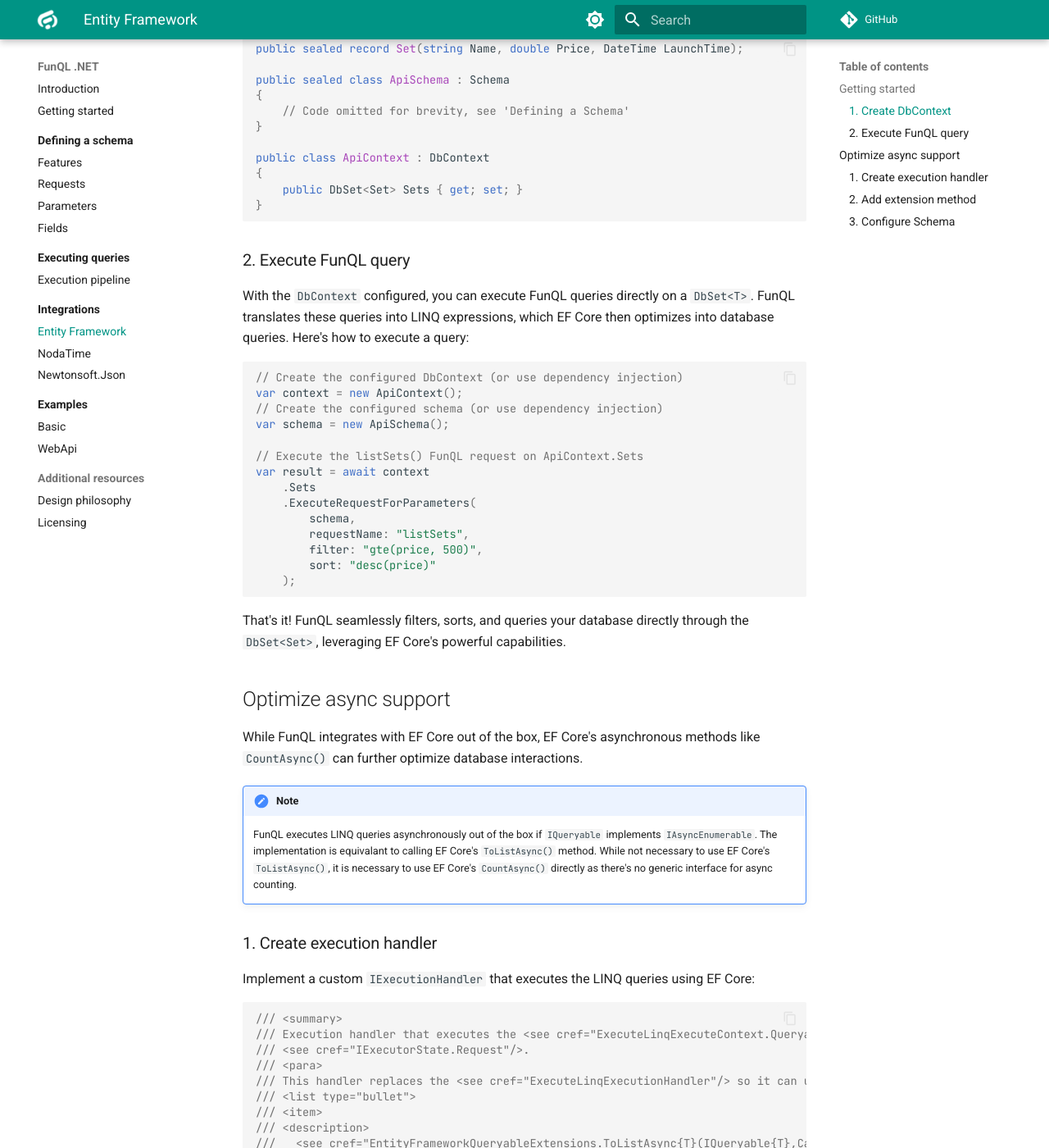
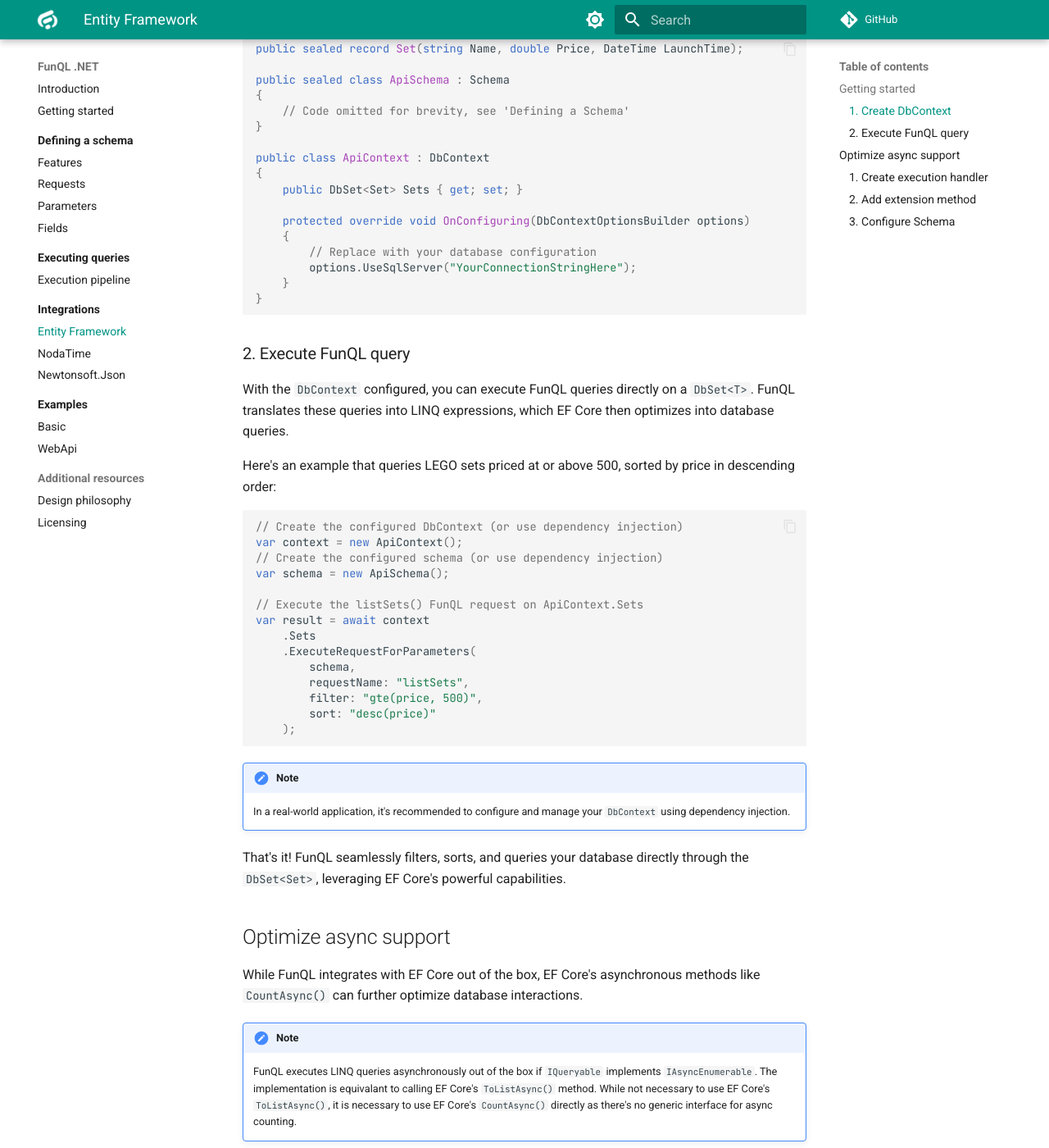
Before and after one commit to funql/funql-dotnet, an MkDocs documentation site: the page built from docs/integrations/efcore.md, in a window 1280 px wide and 1400 px high, scrolled down 664 px. Shown: the whole window at 82% size. Built offline with MkDocs 1.6.1 and Material for MkDocs 9.7.7, drawn with Linux system fonts in a browser that asks for light colours; comment, search, counter and statistics services are not loaded.

Commit message:
Update efcore.md

````diff
--- a/docs/integrations/efcore.md
+++ b/docs/integrations/efcore.md
@@ -32,13 +32,21 @@ public sealed class ApiSchema : Schema
 public class ApiContext : DbContext
 {
     public DbSet<Set> Sets { get; set; }
+
+    protected override void OnConfiguring(DbContextOptionsBuilder options)
+    {
+        // Replace with your database configuration
+        options.UseSqlServer("YourConnectionStringHere");
+    }
 }
 ```
 
 ### 2. Execute FunQL query
 
 With the `DbContext` configured, you can execute FunQL queries directly on a `DbSet<T>`. FunQL translates these queries
-into LINQ expressions, which EF Core then optimizes into database queries. Here's how to execute a query:
+into LINQ expressions, which EF Core then optimizes into database queries.
+
+Here's an example that queries LEGO sets priced at or above 500, sorted by price in descending order:
 
 ```csharp
 // Create the configured DbContext (or use dependency injection)
@@ -56,6 +64,10 @@ var result = await context
         sort: "desc(price)"
     );
 ```
+
+!!! note
+
+    In a real-world application, it's recommended to configure and manage your `DbContext` using dependency injection.
 
 That's it! FunQL seamlessly filters, sorts, and queries your database directly through the `DbSet<Set>`, leveraging EF
 Core's powerful capabilities.
````
